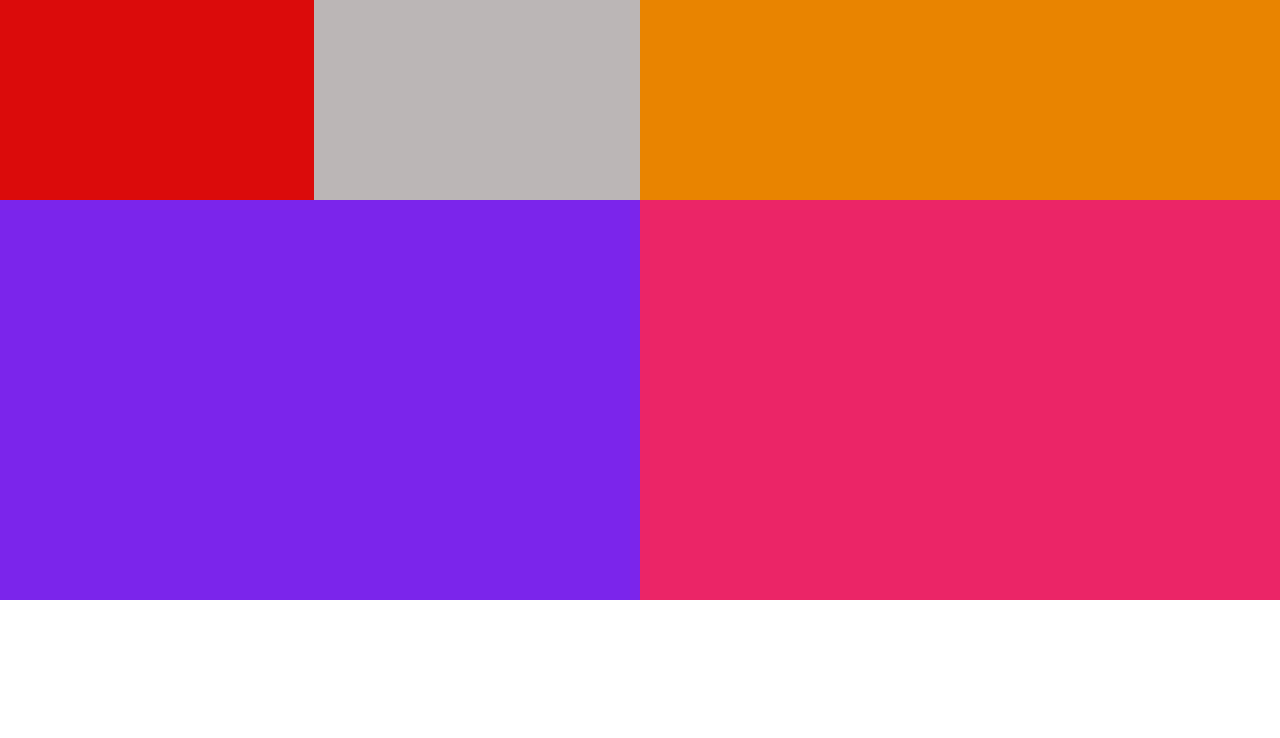
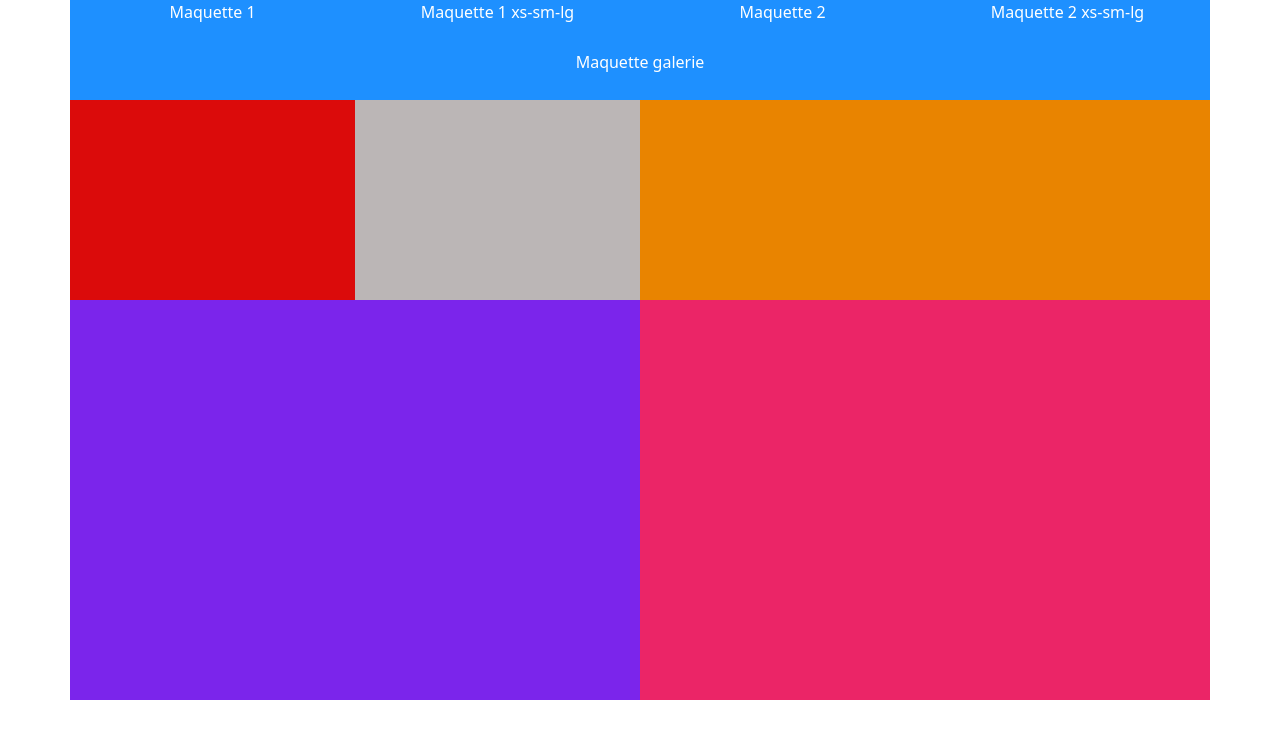
Before and after one commit to Bili-and-sheep/Test-bootstrap, a website built with webpack: page maquette1.html in a window 1280 px wide. Built offline with nearby package versions, Linux system fonts and the light colour scheme.

Commit message:
Mak1-Revid-Done

```diff
--- a/maquette1.html
+++ b/maquette1.html
@@ -27,26 +27,37 @@
 
 <body>
 
-
-  <div class="row">
-    <div class="col-lg-6 col-sm-3 col-3">
-      <div class="row">
-        <div class="zone-rouge col-lg-6 col-sm-3 col-6"></div>
-        <div class="zone-grise col-lg-6 col-sm-3 col-6"></div>
-        <div class="zone-rouge col-lg-6 col-sm-3 col-6"></div>
-        <div class="zone-grise col-lg-6 col-sm-3 col-6"></div>
+  <div class="container">
+    <div class="row">
+      <div class="zone-bleue col-lg-3 col-sm-4 col-12">
+        <p style="color:white; text-align: center;">Maquette 1</p>
+      </div>
+      <div class="zone-bleue col-lg-3 col-sm-4 col-12">
+        <p style="color:white; text-align: center;">Maquette 1 xs-sm-lg</p>
+      </div>
+      <div class="zone-bleue col-lg-3 col-sm-4 col-12">
+        <p style="color:white; text-align: center;">Maquette 2</p>
+      </div>
+      <div class="zone-bleue col-lg-3 col-sm-6 col-12">
+        <p style="color:white; text-align: center;">Maquette 2 xs-sm-lg</p>
+      </div>
+      <div class="zone-bleue col-lg-12 col-sm-6 col-12">
+        <p style="color:white; text-align: center;">Maquette galerie</p>
       </div>
     </div>
-    <div class="col-lg-6 col-sm-6 col-3">
-      <div class="row">
-        <div class="zone-orange col-lg-12 col-sm-12 col-xs-6"></div>
-        <div class="zone-orange col-lg-12 col-sm-12 col-xs-6"></div>
-      </div>
-    </div>
-    <div class="col-lg-12 col-sm-6 col-3">
-      <div class="row">
-        <div class="zone-violette col-lg-6 col-sm-3 col-6"></div>
-        <div class="zone-rose col-lg-6 col-sm-3 col-6"></div>
+
+    <div class="row">
+      <div class="col-lg-12 col-sm-12 col-12">
+        <div class="row">
+          <div class="zone-rouge col-lg-3 col-sm-6 col-12"></div>
+          <div class="zone-grise col-lg-3 col-sm-6 col-12"></div>
+          <div class="zone-orange col-lg-6 col-sm-12 col-12"></div>
+          <div class="zone-rouge col-lg-3 col-sm-6 col-12"></div>
+          <div class="zone-grise col-lg-3 col-sm-6 col-12"></div>
+          <div class="zone-orange col-lg-6 col-sm-12 col-12"></div>
+          <div class="zone-violette col-lg-6 col-sm-6 col-12"></div>
+          <div class="zone-rose col-lg-6 col-sm-6 col-12"></div>
+        </div>
       </div>
     </div>
     <script src="https://cdn.jsdelivr.net/npm/bootstrap@5.3.2/dist/js/bootstrap.bundle.min.js"
```
